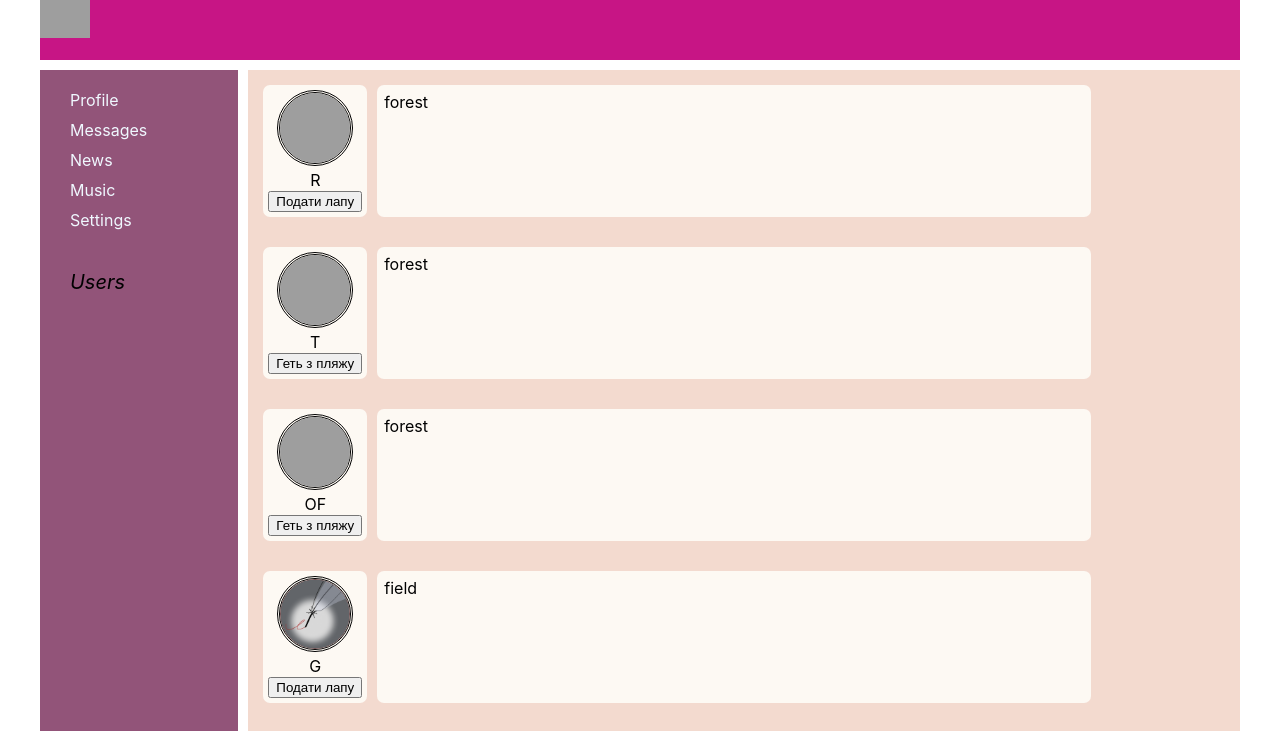
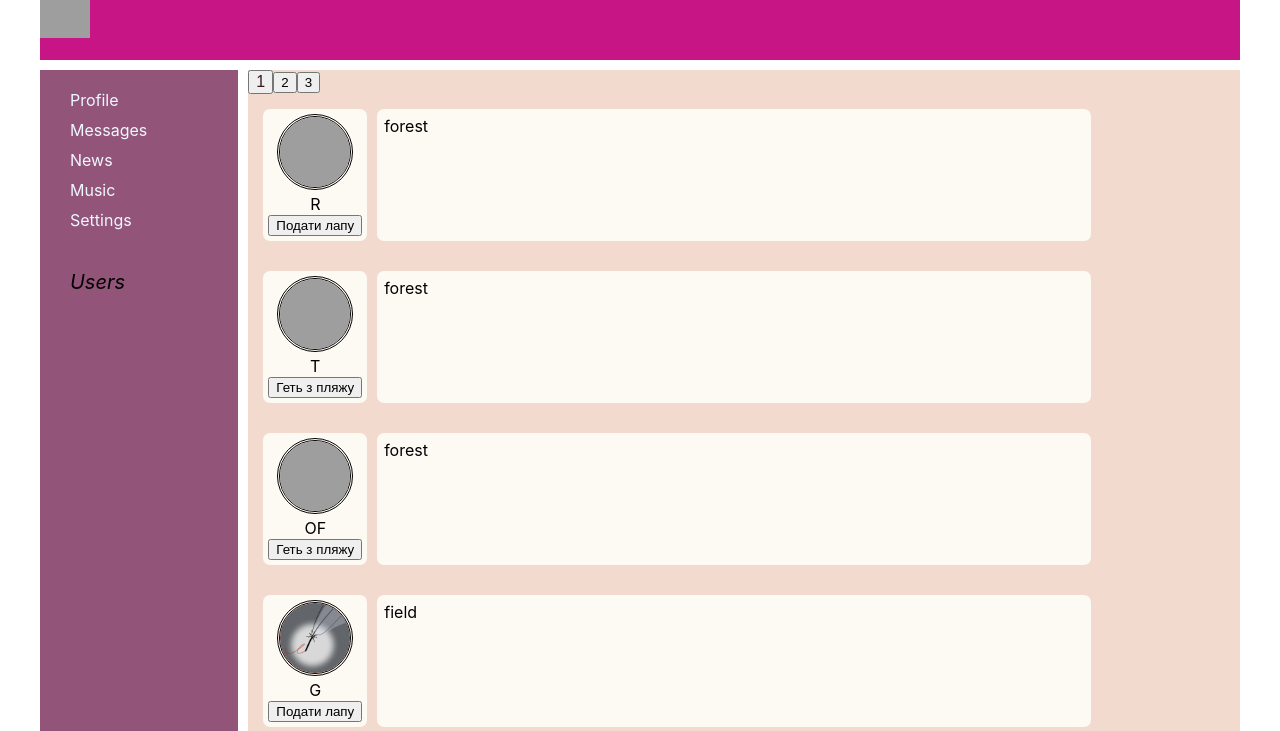
Before and after one commit to OBogdana/react-study-soccoon, a React (Create React App) app: page /users in a window 1280 px wide. Shown: the top 731 px of the page. Built offline with nearby package versions, Linux system fonts and the light colour scheme; data requests are answered from the project's data file; grey boxes are pictures that could not be loaded.

Commit message:
pagination Users page

```diff
--- a/src/components/Users/Users.jsx
+++ b/src/components/Users/Users.jsx
@@ -5,15 +5,37 @@ import Avatar from "../../image/Avatar.png";
 
 class Users extends React.Component {
     componentDidMount() {
-        axios.get("http://localhost:3001/users")
+        axios.get(`http://localhost:3001/users`)
+            .then(response => {
+                this.props.setUsers(response.data);
+            });
+    }
+
+    onPageChanged(pageNumber) {
+        this.props.setActivePage(pageNumber);
+        axios.get(`http://localhost:3001/users`)
             .then(response => {
                 this.props.setUsers(response.data);
             });
     }
 
     render() {
+        let pagesCount = Math.ceil(this.props.totalUsersCount/this.props.pageSize);
+        let pages = [];
+
+        for(let i=1; i<=pagesCount; i++) {
+            pages.push(i);
+        }
+
         return (
             <div>
+                <div>
+                    {pages.map( p => {
+                        return <button className={this.props.activePage === p && cs.selectedPage} onClick={(event) => {this.onPageChanged}}>{p}</button>
+                    })
+                    }
+                </div>
+
                 {
                     this.props.users.map(u => <div key={u.id}>
                         <div className={cs.box}>
--- a/src/components/Users/Users.module.css
+++ b/src/components/Users/Users.module.css
@@ -51,3 +51,8 @@
     background-color: #f3e7d9;
     border-color: #361a1a;
 }
+
+.selectedPage {
+    font-size: medium;
+    color: #361a1a;
+}
--- a/src/components/Users/UsersContainer.jsx
+++ b/src/components/Users/UsersContainer.jsx
@@ -1,11 +1,19 @@
 import React from "react";
 import {connect} from "react-redux";
 import Users from "./Users";
-import {followActionCreator, setUsersActionCreator, unfollowActionCreator} from "../../redux/usersReducer";
+import {
+    followActionCreator,
+    setActivePageActionCreator,
+    setUsersActionCreator,
+    unfollowActionCreator
+} from "../../redux/usersReducer";
 
 const mapStateToProps = (state) => {
     return {
-        users: state.usersPage.users
+        users: state.usersPage.users,
+        pageSize: state.usersPage.pageSize,
+        totalUsersCount: state.usersPage.totalUsersCount,
+        activePage: state.usersPage.activePage,
     }
 }
 
@@ -19,7 +27,10 @@ const mapDispatchToProps = (dispatch) => {
         },
         setUsers: (users) => {
             dispatch(setUsersActionCreator(users))
-        }
+        },
+        setActivePage: (pageNumber) => {
+            dispatch(setActivePageActionCreator(pageNumber))
+        },
 
     }
 }
--- a/src/redux/usersReducer.js
+++ b/src/redux/usersReducer.js
@@ -1,9 +1,13 @@
 const FOLLOW = 'FOLLOW';
 const UNFOLLOW = 'UNFOLLOW';
 const SET_USERS = 'SET_USERS';
+const SET_ACTIVE_PAGE = 'SET_ACTIVE_PAGE';
 
 let initialState = {
     users: [],
+    pageSize: 3,
+    totalUsersCount: 8,
+    activePage: 1,
 };
 
 const usersReducer = (state = initialState, action) => {
@@ -33,8 +37,11 @@ const usersReducer = (state = initialState, action) => {
 
         case SET_USERS:
             return {
-                ...state,
-                users: [...state.users, ...action.users],
+                ...state, users: action.users,
+            }
+        case SET_ACTIVE_PAGE:
+            return {
+                ...state, activePage: action.activePage,
             }
         default:
             return state;
@@ -45,5 +52,6 @@ const usersReducer = (state = initialState, action) => {
 export const followActionCreator = (userId) => ({type: FOLLOW, userId});
 export const unfollowActionCreator = (userId) => ({type: UNFOLLOW, userId});
 export const setUsersActionCreator = (users) => ({type: SET_USERS, users});
+export const setActivePageActionCreator = (activePage) => ({type: SET_ACTIVE_PAGE, activePage});
 
 export default usersReducer;
```
